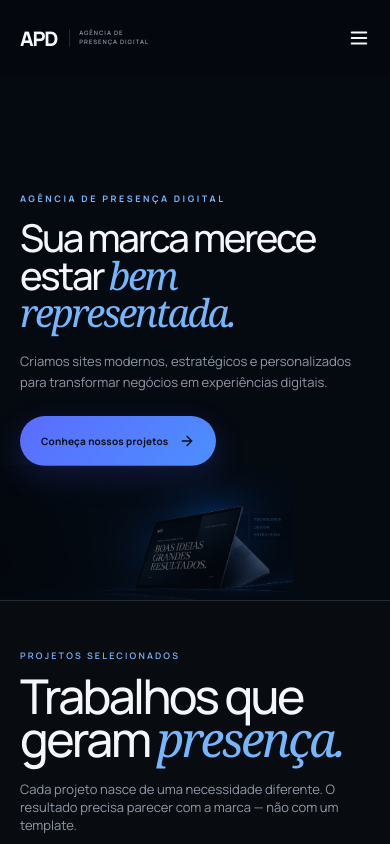
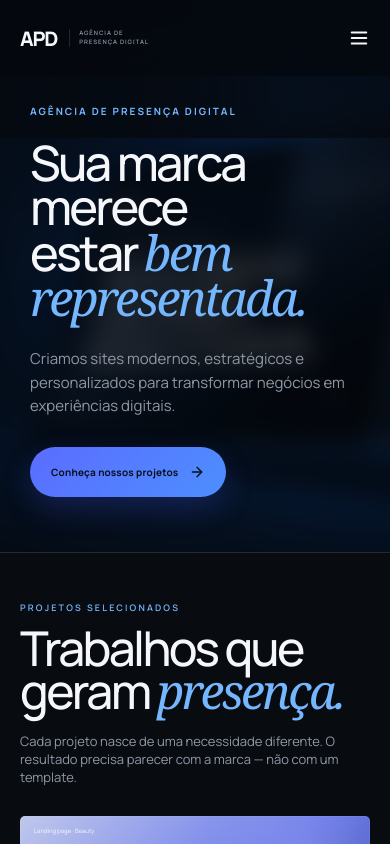
Before and after one commit to avanegm/apd-portfolio, a React (Vite) app: page / in a window 390 px wide. Shown: the top 844 px of the page. Built offline with nearby package versions, Linux system fonts and the light colour scheme.

Commit message:
Ajustes finais APD_8

```diff
--- a/src/App.tsx
+++ b/src/App.tsx
@@ -448,9 +448,6 @@ function App() {
 
 
         <div className="footer-center">
-          <span>
-            Sua marca merece estar bem representada.
-          </span>
 
         </div>
 
--- a/src/styles.css
+++ b/src/styles.css
@@ -3774,76 +3774,146 @@ button {
 }
 
 /* =========================================================
-   HERO MOBILE — IMAGEM DECORATIVA NO CANTO INFERIOR
+   APD — HERO MOBILE
+   IMAGEM AO FUNDO + BLUR + TEXTO EM PRIMEIRO PLANO
    ========================================================= */
 
 @media (max-width: 700px) {
+
+  /* ---------------------------------------------------------
+     HERO
+     --------------------------------------------------------- */
 
   .hero {
     position: relative !important;
+
+    /*
+      Altura baseada no conteúdo.
+      Nada de espaço gigante depois do botão.
+    */
+    min-height: 0 !important;
+    height: auto !important;
+
+    padding: 105px 30px 55px !important;
+
+    display: block !important;
+
     overflow: hidden !important;
+
     background: #050a11 !important;
   }
 
-  /* Mantém o conteúdo completamente limpo */
+
+  /* ---------------------------------------------------------
+     IMAGEM DE FUNDO
+     --------------------------------------------------------- */
+
   .hero::before {
-    display: none !important;
-    content: none !important;
-  }
-
-  /* Imagem somente como detalhe visual */
+    content: "" !important;
+
+    position: absolute !important;
+
+    inset: -35px !important;
+
+    z-index: 0 !important;
+
+    background-image: url("/images/hero-devices.png") !important;
+
+    background-repeat: no-repeat !important;
+
+    /*
+      A imagem fica grande atrás do conteúdo.
+      O excesso é cortado pelas laterais.
+    */
+    background-size: auto 100% !important;
+
+    background-position: 68% center !important;
+
+    /*
+      Blur real.
+    */
+    filter: blur(12px) !important;
+
+    /*
+      Bem discreta.
+    */
+    opacity: .38 !important;
+
+    transform: scale(1.08) !important;
+
+    pointer-events: none !important;
+  }
+
+
+  /* ---------------------------------------------------------
+     ESCURECIMENTO DA IMAGEM
+     --------------------------------------------------------- */
+
   .hero::after {
     content: "" !important;
 
     position: absolute !important;
 
+    inset: 0 !important;
+
     z-index: 1 !important;
 
-    right: -25% !important;
-    bottom: -5% !important;
-
-    width: 75% !important;
-    height: 42% !important;
-
-    background-image: url("/images/hero-devices.png") !important;
-    background-repeat: no-repeat !important;
-    background-size: contain !important;
-    background-position: right bottom !important;
-
-    opacity: .38 !important;
+    background:
+      linear-gradient(
+        90deg,
+        rgba(5,10,17,.98) 0%,
+        rgba(5,10,17,.88) 42%,
+        rgba(5,10,17,.55) 72%,
+        rgba(5,10,17,.68) 100%
+      ),
+      linear-gradient(
+        180deg,
+        rgba(5,10,17,.35) 0%,
+        rgba(5,10,17,.08) 45%,
+        rgba(5,10,17,.72) 100%
+      ) !important;
 
     pointer-events: none !important;
-
-    /*
-      Suaviza a imagem para ela entrar no fundo
-      sem competir com o conteúdo.
-    */
-    -webkit-mask-image:
-      linear-gradient(
-        to bottom,
-        transparent 0%,
-        rgba(0,0,0,.25) 18%,
-        #000 45%,
-        #000 75%,
-        transparent 100%
-      );
-
-    mask-image:
-      linear-gradient(
-        to bottom,
-        transparent 0%,
-        rgba(0,0,0,.25) 18%,
-        #000 45%,
-        #000 75%,
-        transparent 100%
-      );
-  }
-
-  .hero-grid,
+  }
+
+
+  /* ---------------------------------------------------------
+     CONTEÚDO
+     --------------------------------------------------------- */
+
+  .hero-grid {
+    position: relative !important;
+
+    z-index: 5 !important;
+
+    width: 100% !important;
+
+    max-width: 100% !important;
+
+    min-height: 0 !important;
+
+    margin: 0 !important;
+
+    display: block !important;
+  }
+
+
   .hero-copy {
     position: relative !important;
-    z-index: 5 !important;
-  }
+
+    z-index: 6 !important;
+
+    width: 100% !important;
+
+    max-width: 100% !important;
+
+    padding: 0 !important;
+  }
+
+
+  /* ---------------------------------------------------------
+     REMOVE A IMAGEM DUPLICADA DO GRID
+     --------------------------------------------------------- */
 
   .hero-side,
   .hero-devices,
@@ -3855,4 +3925,127 @@ button {
   .device-curves {
     display: none !important;
   }
-}
+
+
+  /* ---------------------------------------------------------
+     EYEBROW
+     --------------------------------------------------------- */
+
+  .hero-copy .eyebrow,
+  .hero-content .eyebrow {
+    position: relative !important;
+
+    z-index: 7 !important;
+
+    margin: 0 0 24px !important;
+
+    color: var(--blue-bright) !important;
+
+    font-size: 10px !important;
+
+    line-height: 1.2 !important;
+
+    letter-spacing: .20em !important;
+  }
+
+
+  .hero-copy .eyebrow-dot,
+  .hero-content .eyebrow-dot {
+    display: none !important;
+  }
+
+
+  /* ---------------------------------------------------------
+     TÍTULO
+     --------------------------------------------------------- */
+
+  .hero h1 {
+    position: relative !important;
+
+    z-index: 7 !important;
+
+    width: 100% !important;
+
+    max-width: 365px !important;
+
+    margin: 0 !important;
+
+    font-size: clamp(3rem, 12.5vw, 4rem) !important;
+
+    line-height: .91 !important;
+
+    letter-spacing: -.055em !important;
+
+    font-weight: 500 !important;
+  }
+
+
+  /* ---------------------------------------------------------
+     DESCRIÇÃO
+     --------------------------------------------------------- */
+
+  .hero-description {
+    position: relative !important;
+
+    z-index: 7 !important;
+
+    width: 100% !important;
+
+    max-width: 355px !important;
+
+    margin: 27px 0 0 !important;
+
+    font-size: 15px !important;
+
+    line-height: 1.55 !important;
+  }
+
+
+  /* ---------------------------------------------------------
+     BOTÃO
+     --------------------------------------------------------- */
+
+  .hero-actions {
+    position: relative !important;
+
+    z-index: 8 !important;
+
+    margin-top: 30px !important;
+  }
+
+
+  .hero-actions .button {
+    position: relative !important;
+
+    z-index: 9 !important;
+  }
+
+
+  /* ---------------------------------------------------------
+     ESCONDE O RODAPÉ INTERNO DO HERO
+     --------------------------------------------------------- */
+
+  .hero-bottom {
+    display: none !important;
+  }
+}
+
+
+/* =========================================================
+   CELULARES PEQUENOS
+   ========================================================= */
+
+@media (max-width: 380px) {
+
+  .hero {
+    padding: 100px 24px 48px !important;
+  }
+
+  .hero h1 {
+    font-size: 2.75rem !important;
+  }
+
+  .hero-description {
+    font-size: 14px !important;
+  }
+}
```
